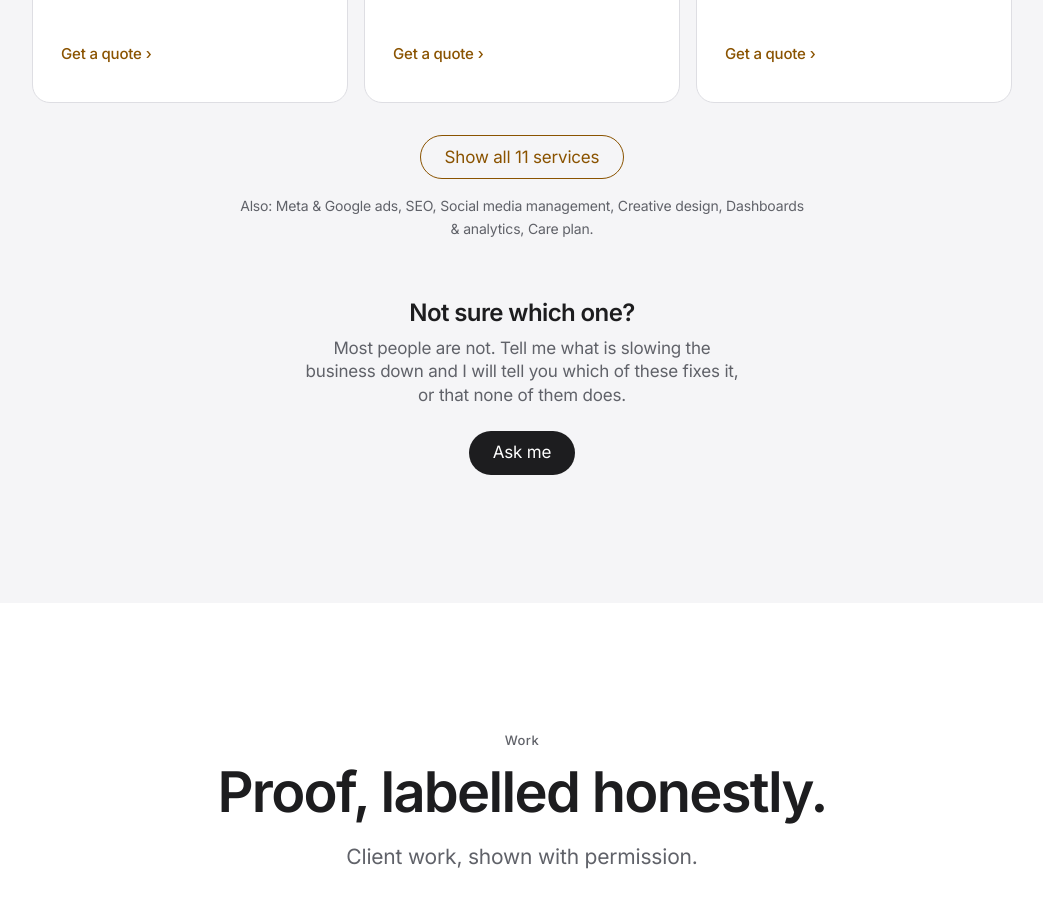
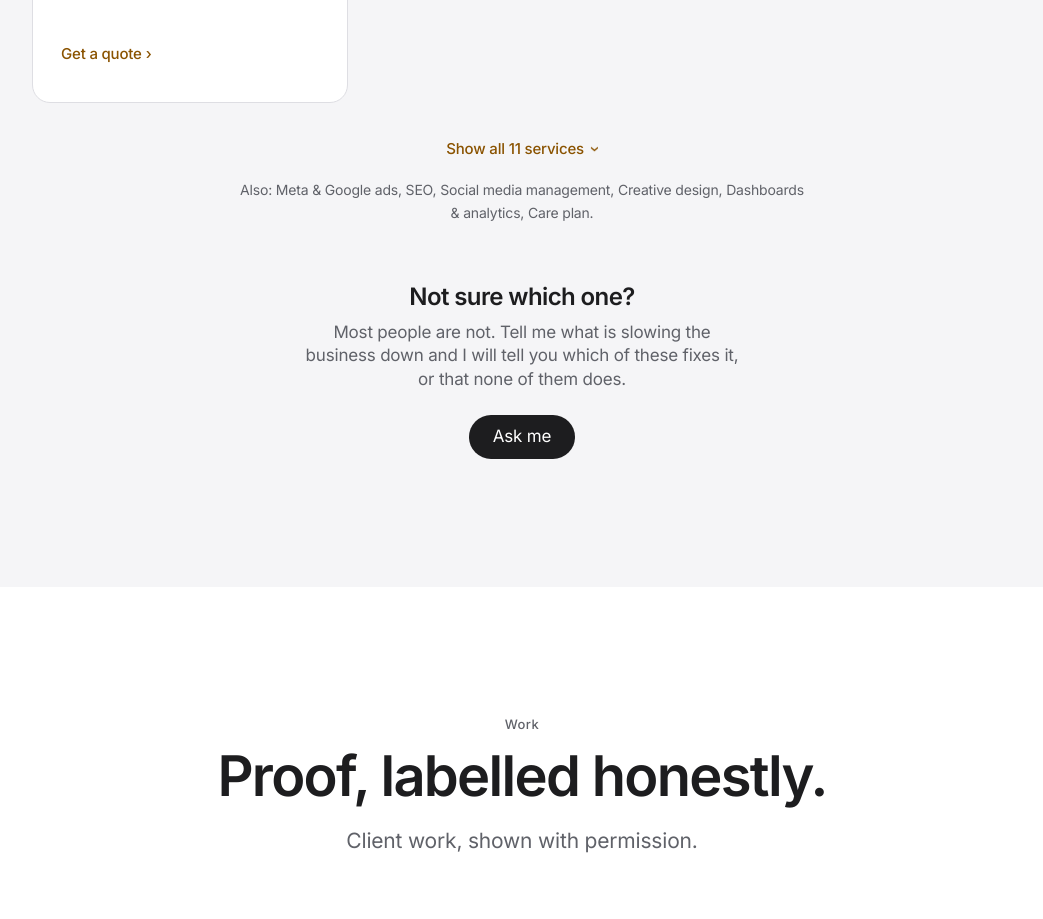
Before and after one commit to Ahamedshakir02/orbelis-studio, a React (Vite) app: page / in a window 1280 px wide. Shown: the part 3880-4799 px from the top of the page, without its empty margins (118-1161 px from the left). Built offline with nearby package versions, Linux system fonts and the light colour scheme; no server answers; a web font is replaced by a local one.

Commit message:
feat: set the visible service count by screen size and soften the show-all link

```diff
--- a/src/sections/Services.jsx
+++ b/src/sections/Services.jsx
@@ -10,20 +10,23 @@ import { services } from '../data/site.js'
  * chosen — and the shelf ends by catching the visitor who cannot tell which
  * card is theirs, which is most of them.
  *
- * Only the first few cards show until "Show all" is pressed. The rest stay in
- * the markup, hidden, so a crawler still reads every service; they are named
- * in a line under the button so a visitor knows what is behind it.
+ * Only the first few cards show until "Show all" is pressed, and how many
+ * depends on the layout, so the shelf always ends on a full row: three in one
+ * column on a phone, four in two columns on a tablet, the two wide cards plus
+ * a row of three on a desktop. The rest stay in the markup, hidden, so a
+ * crawler still reads every service; they are named in a line under the link
+ * so a visitor knows what is behind it.
  */
-// The two wide cards plus one row of three.
-const VISIBLE = 5
+// Shown until expanded, by index: the first three everywhere, then one more
+// from `md` and another from `lg`. Tailwind needs the class names whole.
+const collapsedClass = (i) =>
+  i < 3 ? '' : i === 3 ? 'max-md:hidden print:!flex' : i === 4 ? 'max-lg:hidden print:!flex' : 'hidden print:!flex'
 
 const enquire = (type) => () => window.dispatchEvent(new CustomEvent('orbelis:enquire', { detail: type }))
 
 export default function Services() {
   const [open, setOpen] = useState(false)
   const toggle = useRef(null)
-  const rest = services.slice(VISIBLE)
-
   const collapsed = useRef(false)
 
   const onToggle = () => {
@@ -50,9 +53,11 @@ export default function Services() {
         {services.map((s, i) => (
           <article
             key={s.index}
+            // Cards that were hidden rise in one after another, not as a slab.
+            style={open && i >= 3 ? { animationDelay: `${(i - 3) * 70}ms` } : undefined}
             className={
-              (i >= VISIBLE && !open ? 'hidden print:flex ' : 'flex ') +
-              'flex-col lift rounded-[18px] border border-line bg-surface p-7 ' +
+              (open ? '' : collapsedClass(i) + ' ') +
+              'flex flex-col lift rounded-[18px] border border-line bg-surface p-7 ' +
               (i < 2 ? 'lg:col-span-3' : 'lg:col-span-2')
             }
           >
@@ -85,25 +90,35 @@ export default function Services() {
         ))}
       </div>
 
-      {rest.length > 0 && (
-        <div className="mt-8 text-center print:hidden">
+      <div className="mt-6 text-center print:hidden">
         <button
           ref={toggle}
           type="button"
           onClick={onToggle}
           aria-expanded={open}
           aria-controls="service-list"
-            className="inline-flex h-11 items-center rounded-full border border-link px-6 text-[17px] text-link transition hover:bg-link/10 active:scale-[0.95]"
+          className="inline-flex h-11 items-center gap-2 text-[15px] font-medium text-link underline-offset-4 hover:underline"
         >
           {open ? 'Show fewer' : `Show all ${services.length} services`}
+          <span aria-hidden className={'transition-transform duration-300 ' + (open ? '-rotate-90' : 'rotate-90')}>
+            ›
+          </span>
         </button>
         {!open && (
-            <p className="mx-auto mt-4 max-w-xl text-sm leading-relaxed text-muted">
-              Also: {rest.map((s) => s.title).join(', ')}.
+          <p className="mx-auto mt-2 max-w-xl text-sm leading-relaxed text-muted">
+            Also:{' '}
+            {services.map(
+              (s, i) =>
+                i >= 3 && (
+                  <span key={s.index} className={i === 3 ? 'md:hidden' : i === 4 ? 'lg:hidden' : undefined}>
+                    {s.title}
+                    {i === services.length - 1 ? '.' : ', '}
+                  </span>
+                ),
+            )}
           </p>
         )}
       </div>
-      )}
 
       <div className="mt-14 text-center">
         <p className="text-2xl font-semibold tracking-tight">Not sure which one?</p>
```
Lines whose indentation alone changed are shown as unchanged.
